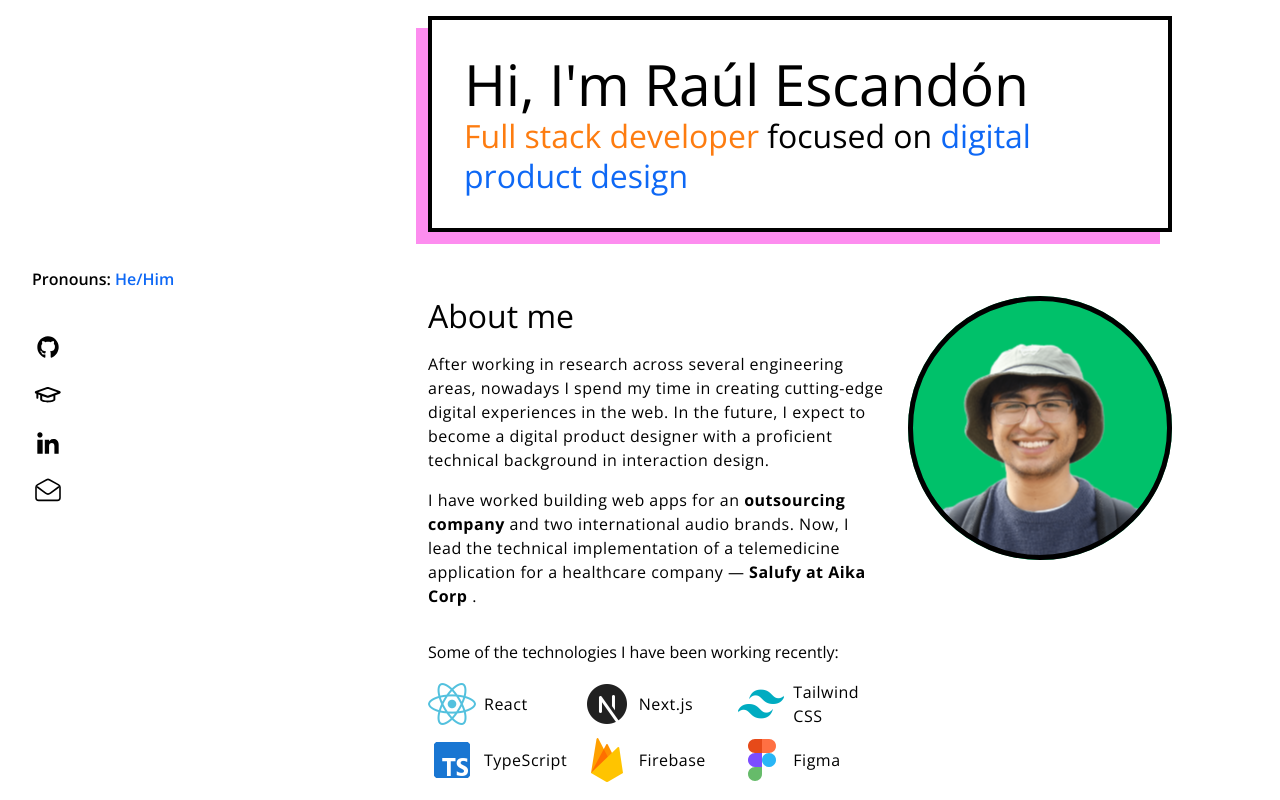
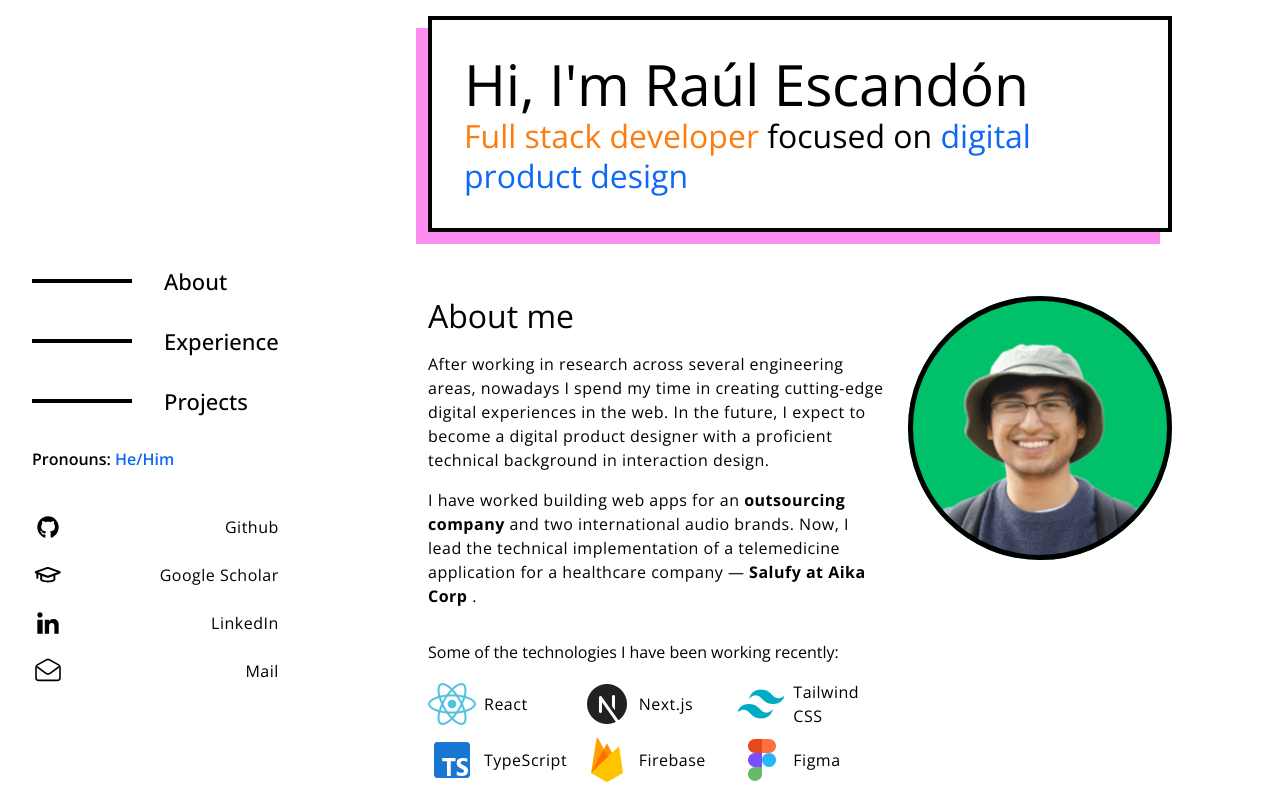
Before and after one commit to elmerescandon/eret_portfolio, a Next.js app: page / in a window 1280 px wide. Shown: the top 800 px of the page. Built offline with nearby package versions, Linux system fonts and the light colour scheme.

Commit message:
:sparkles: Update NavigationBarDesktop component styling

```diff
--- a/src/atomic-design/Organisms/NavigationBar/NavigationBarDesktop.tsx
+++ b/src/atomic-design/Organisms/NavigationBar/NavigationBarDesktop.tsx
@@ -15,13 +15,14 @@ const NavigationBarDesktop = ({
   sectionReferences,
 }: NavigationBarDesktopProps) => {
   return (
-    <div className="fixed left-0 top-1/3 px-8 flex flex-col gap-8 justify-start w-[360px]">
+    <div className="fixed left-0 top-1/3 px-8 flex flex-col gap-8 justify-start min-[1440px]:w-[360px]">
       <PageSectionGroup
+        type="desktop"
         sections={navigationSections}
         sectionReferences={sectionReferences}
       />
       <Pronouns />
-      <CTALinkGroup callToActionArray={callToActionArray} />
+      <CTALinkGroup callToActionArray={callToActionArray} size="desktop" />
     </div>
   );
 };
```
